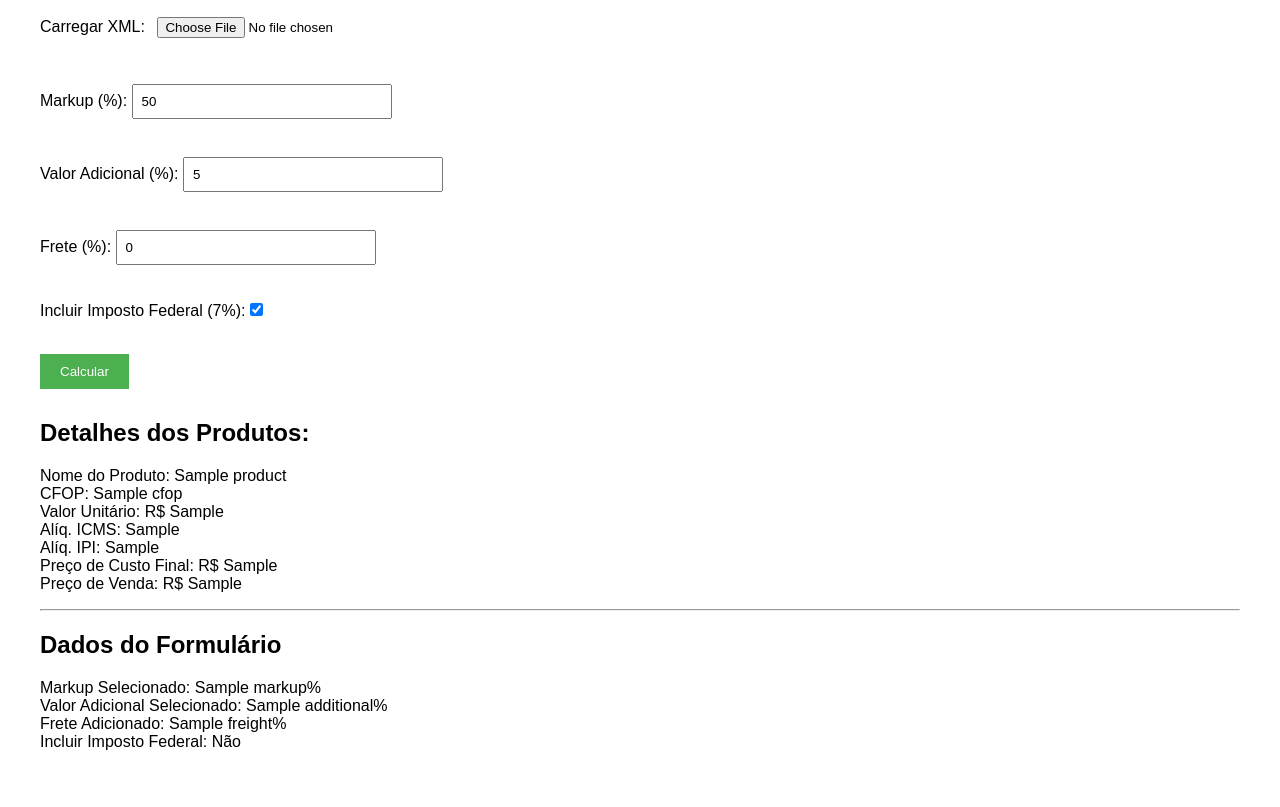
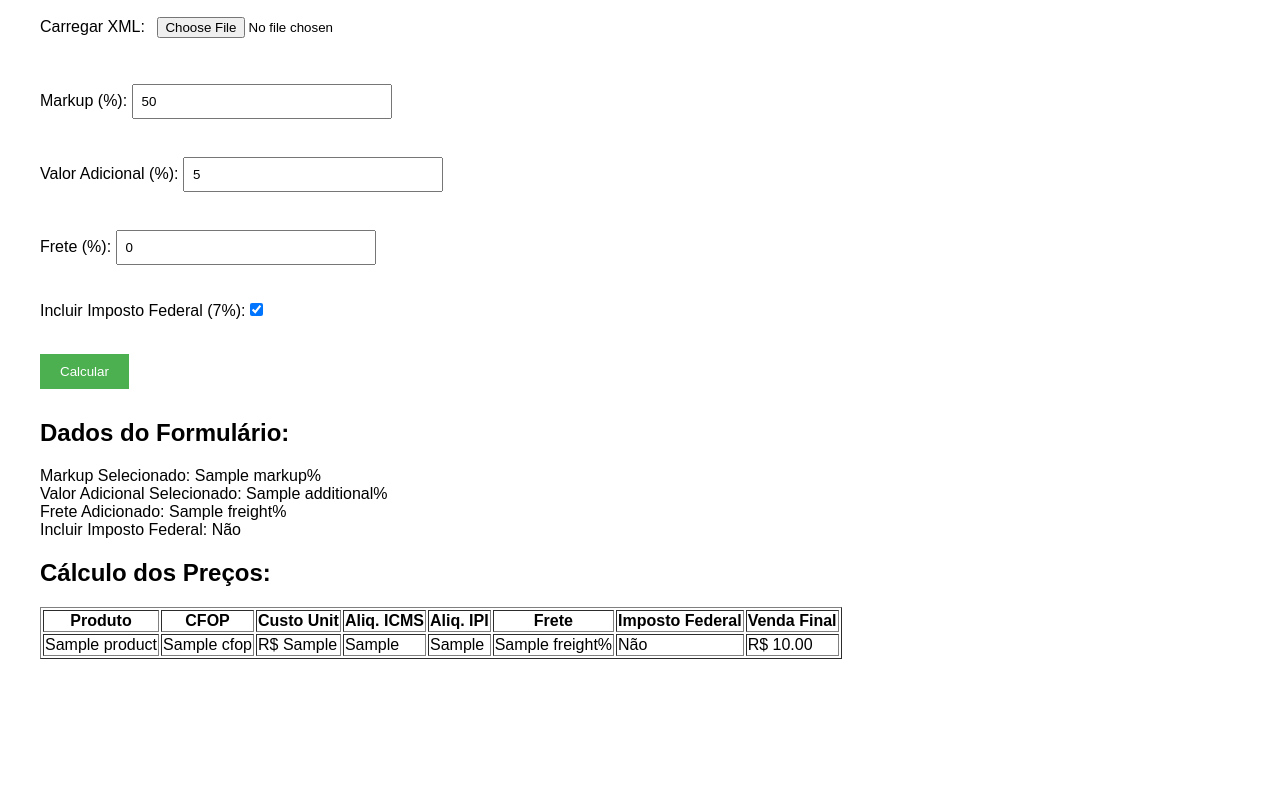
Before and after one commit to jampamatos/CauzinPrecos, a Flask app: template templates/index.html in a window 1280 px wide. Shown: the part 121-928 px from the top of the page. After the commit the page ends 780 px from the top, so only its background shows below. Run offline with Flask 3, Linux system fonts and the light colour scheme; the template is opened without the code that fills it: most values are stand-ins (such as "Sample title", 1, 10 or a date in 2020).

Commit message:
feat: Enhance financial data presentation with consistent formatting
Improved the display of financial information on the web interface by ensuring all monetary values are formatted consistently with two decimal places. This update includes:
- Implementing explicit string formatting in the Flask template to handle monetary values, which addresses the issue of omitted trailing zeros in rounded figures.
- Structuring product data output in a detailed HTML table, enhancing the clarity and accessibility of calculated financial results for users.

This enhancement finalizes the MVP by ensuring accurate and user-friendly presentation of pricing calculations.

```diff
--- a/price_calculator.py
+++ b/price_calculator.py
@@ -1,5 +1,5 @@
 def calculate_cost_price(unit_price, icms_rate, ipi_rate, cfop, freight):
-  unit_price = float(unit_price)
+  unit_price = round(float(unit_price), 2)
   freight = float(freight)/100
 
   # Determine effective ICMS tax based on CFOP and ICMS and/ or IPI rate
--- a/templates/index.html
+++ b/templates/index.html
@@ -5,7 +5,6 @@
     <title>Calculadora de Preço de Venda</title>
     <link rel="stylesheet" href="/static/style.css">
 </head>
-
 <body>
     <h1>Calculadora de Preço de Venda</h1>
     <form action="/calculate" method="post" enctype="multipart/form-data">
@@ -28,26 +27,38 @@
     </form>
 
     {% if product_data %}
-      <h2>Detalhes dos Produtos:</h2>
-      {% for product in product_data %}
-        <p>
-          Nome do Produto: {{ product['Nome do Produto'] }}<br>
-          CFOP: {{ product['CFOP'] }}<br>
-          Valor Unitário: R$ {{ product['Valor Unitário'] }}<br>
-          Alíq. ICMS: {{ product['Alíq. ICMS'] }}<br>
-          Alíq. IPI: {{ product['Alíq. IPI'] }}<br>
-          Preço de Custo Final: R$ {{ product['Preço de Custo Final'] }}<br>
-          Preço de Venda: R$ {{ product['Preço de Venda'] }}
-        </p>
-        <hr>
-      {% endfor %}
-      <h2>Dados do Formulário</h2>
+        <h2>Dados do Formulário:</h2>
         <p>
             Markup Selecionado: {{ markup }}%<br>
             Valor Adicional Selecionado: {{ additional }}%<br>
             Frete Adicionado: {{ freight }}%<br>
             Incluir Imposto Federal: {{ 'Sim' if include_tax else 'Não' }}
         </p>
+        <h2>Cálculo dos Preços:</h2>
+        <table border="1">
+            <tr>
+                <th>Produto</th>
+                <th>CFOP</th>
+                <th>Custo Unit</th>
+                <th>Aliq. ICMS</th>
+                <th>Aliq. IPI</th>
+                <th>Frete</th>
+                <th>Imposto Federal</th>
+                <th>Venda Final</th>
+            </tr>
+            {% for product in product_data %}
+            <tr>
+                <td>{{ product['Nome do Produto'] }}</td>
+                <td>{{ product['CFOP'] }}</td>
+                <td>R$ {{ product['Valor Unitário'] }}</td>
+                <td>{{ product['Alíq. ICMS'] }}</td>
+                <td>{{ product['Alíq. IPI'] }}</td>
+                <td>{{ freight }}%</td>
+                <td>{{ 'Sim' if include_tax else 'Não' }}</td>
+                <td>R$ {{ '%.2f' | format(product['Preço de Venda']) }}</td>
+            </tr>
+            {% endfor %}
+        </table>
     {% endif %}
 </body>
 </html>
--- a/xml_processor.py
+++ b/xml_processor.py
@@ -27,10 +27,14 @@ def extract_data_from_xml(xml_file, namespaces):
         icms_value = f"{float(icms_value):.2f}%"
         ipi_value = f"{float(ipi_value):.2f}%"
 
+        # Format 'Valor Unitário' to two decimal places
+        unit_value = float(item.find('.//nfe:prod/nfe:vUnCom', namespaces=namespaces).text)
+        formatted_unit_value = f"{unit_value:.2f}"
+
         product_data = {
           "Nome do Produto": item.find('.//nfe:prod/nfe:xProd', namespaces=namespaces).text,
           "CFOP": item.find('.//nfe:prod/nfe:CFOP', namespaces=namespaces).text,
-          "Valor Unitário": item.find('.//nfe:prod/nfe:vUnCom', namespaces=namespaces).text,
+          "Valor Unitário": formatted_unit_value,
           "Alíq. ICMS": icms_value,
           "Alíq. IPI": ipi_value
         }
```
Lines whose indentation alone changed are shown as unchanged.
